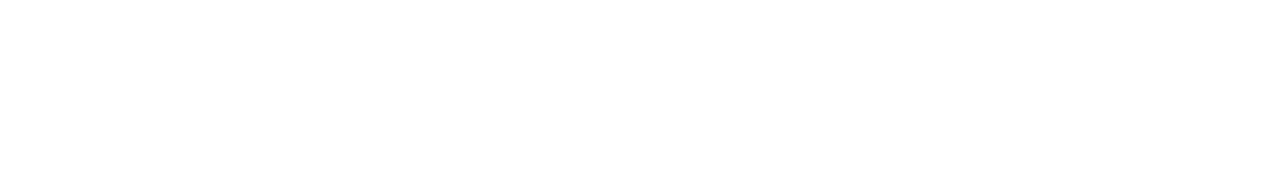
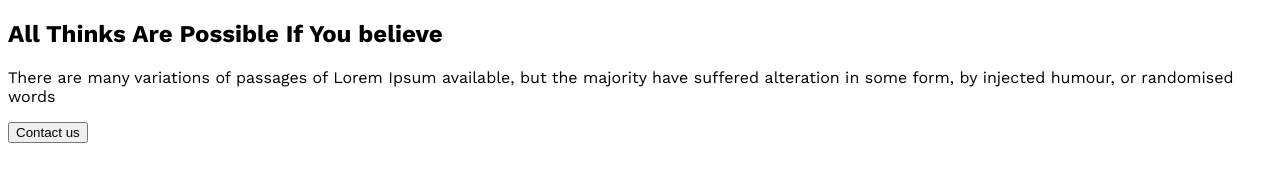
Before and after one commit to samiralvi111/web-developer-portfolio, a plain HTML site: page index.html in a window 1280 px wide. Drawn offline with nearby package versions, Linux system fonts and the light colour scheme.

Commit message:
created html file

```diff
--- a/index.html
+++ b/index.html
@@ -4,10 +4,20 @@
   <meta charset="UTF-8">
   <meta name="viewport" content="width=device-width, initial-scale=1.0">
   <title>Developer Portfolio</title>
+  <link rel="preconnect" href="https://fonts.googleapis.com">
+<link rel="preconnect" href="https://fonts.gstatic.com" crossorigin>
+<link href="https://fonts.googleapis.com/css2?family=Work+Sans:wght@400;700;800&display=swap" rel="stylesheet">
+<link rel="stylesheet" href="style.css">
 </head>
 <body>
-  <header>
-
+  <header class="header">
+    <div class="banner">
+<div>
+  <h2 class="header-tittle">All Thinks Are Possible If You believe</h2>
+  <p class="banner-description">There are many variations of passages of Lorem Ipsum available, but the majority have suffered alteration in some form, by injected humour, or randomised words</p>
+  <button class="btn-primary">Contact us</button>
+</div>
+    </div>
   </header>
   <main>
 
--- /dev/null
+++ b/style.css
@@ -0,0 +1,4 @@
+/* shared file* */
+body{
+  font-family: 'Work Sans', sans-serif;
+}
```
